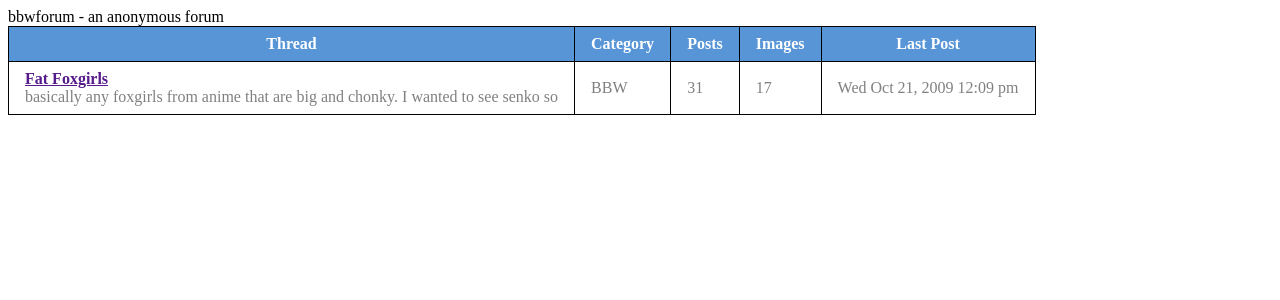
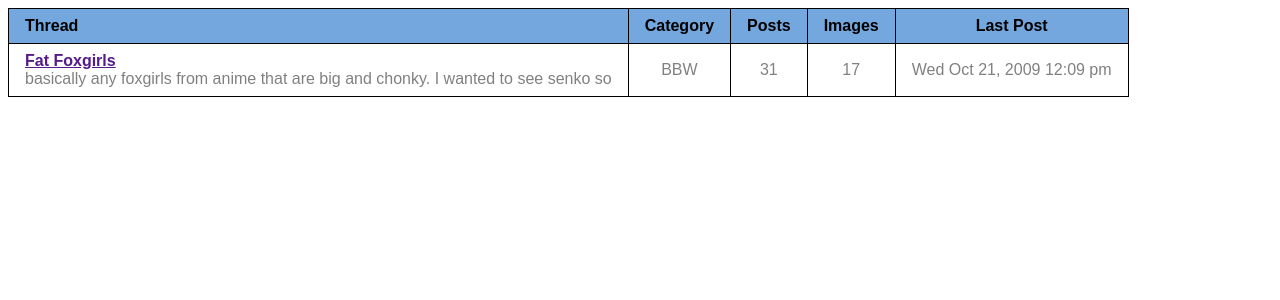
Before and after one commit to dairycultist/bbwforum, a PHP site: page / in a window 1280 px wide. Shown: the top 300 px of the page. Run offline with PHP 8.4, Linux system fonts and the light colour scheme.

```diff
--- a/index.php
+++ b/index.php
@@ -2,15 +2,20 @@
 <html>
 <head>
 	<meta charset="UTF-8">
-<title>Title of the document</title>
+	<title>bbwforum - an anonymous forum</title>
 	<style>
+		body { font-family: sans-serif; }
 		table { border-collapse: collapse; }
-		th, td { border: 1px solid black; padding: 0.5em 1em; } th { color: white; background: #5895d6; } td { color: grey; }
+		th, td { border: 1px solid black; padding: 0.5em 1em; text-align: center; }
+		th:first-of-type, td:first-of-type { text-align: left; }
+		th { background:rgb(115, 167, 222); }
+		td { color: grey; }
 	</style>
 </head>
 
 <body>
-bbwforum - an anonymous forum
+
+<!-- php -S localhost:4444 -t . -->
 
 	<table>
 		<tr>
@@ -20,6 +25,9 @@ bbwforum - an anonymous forum
 			<th>Images</th>
 			<th>Last Post</th>
 		</tr>
+		<?php
+
+			echo "
 				<tr>
 					<td><strong><a href>Fat Foxgirls</a></strong><br>basically any foxgirls from anime that are big and chonky. I wanted to see senko so</td>
 					<td>BBW</td>
@@ -27,6 +35,9 @@ bbwforum - an anonymous forum
 					<td>17</td>
 					<td>Wed Oct 21, 2009 12:09 pm</td>
 				</tr>
+			";
+
+		?>
 	</table>
 </body>
 
```
Also changed, not shown: 2 other files. Lines whose indentation alone changed are shown as unchanged.
